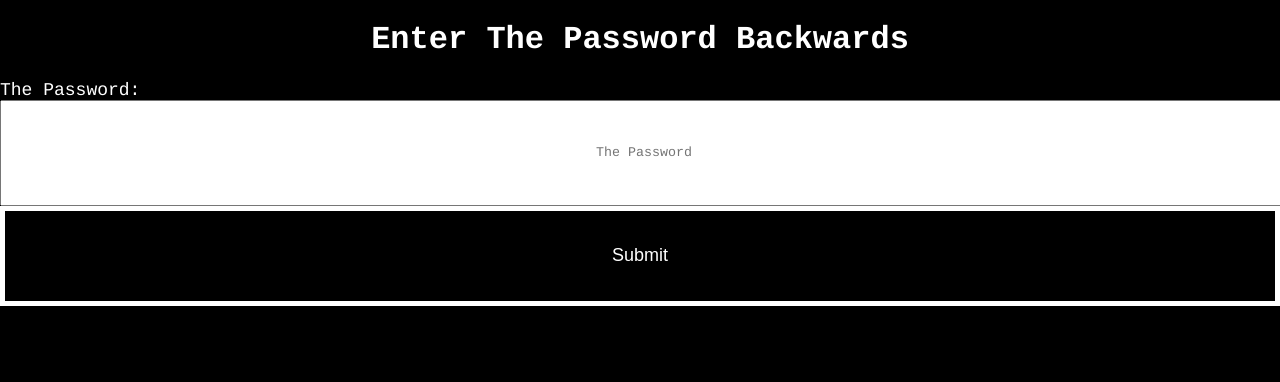
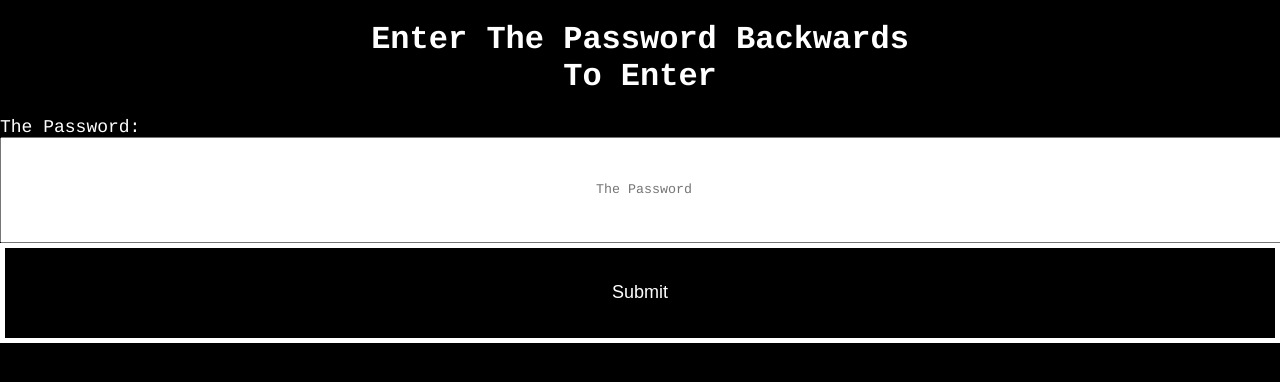
Before and after one commit to BraeMonk/socks, a plain HTML site: page passwordPage.html in a window 1280 px wide. Drawn offline with Linux system fonts and the light colour scheme.

Commit message:
Update passwordPage.html

```diff
--- a/passwordPage.html
+++ b/passwordPage.html
@@ -15,7 +15,7 @@
   </style>
 </head>
 <body>
-    <h1>Enter The Password Backwards</h1>
+    <h1>Enter The Password Backwards</br>To Enter</h1>
     <form id="passwordForm">
         <label for="userInput">The Password:</label>
         <input type="password" id="userInput" name="userInput" placeholder="The Password" required>
```
